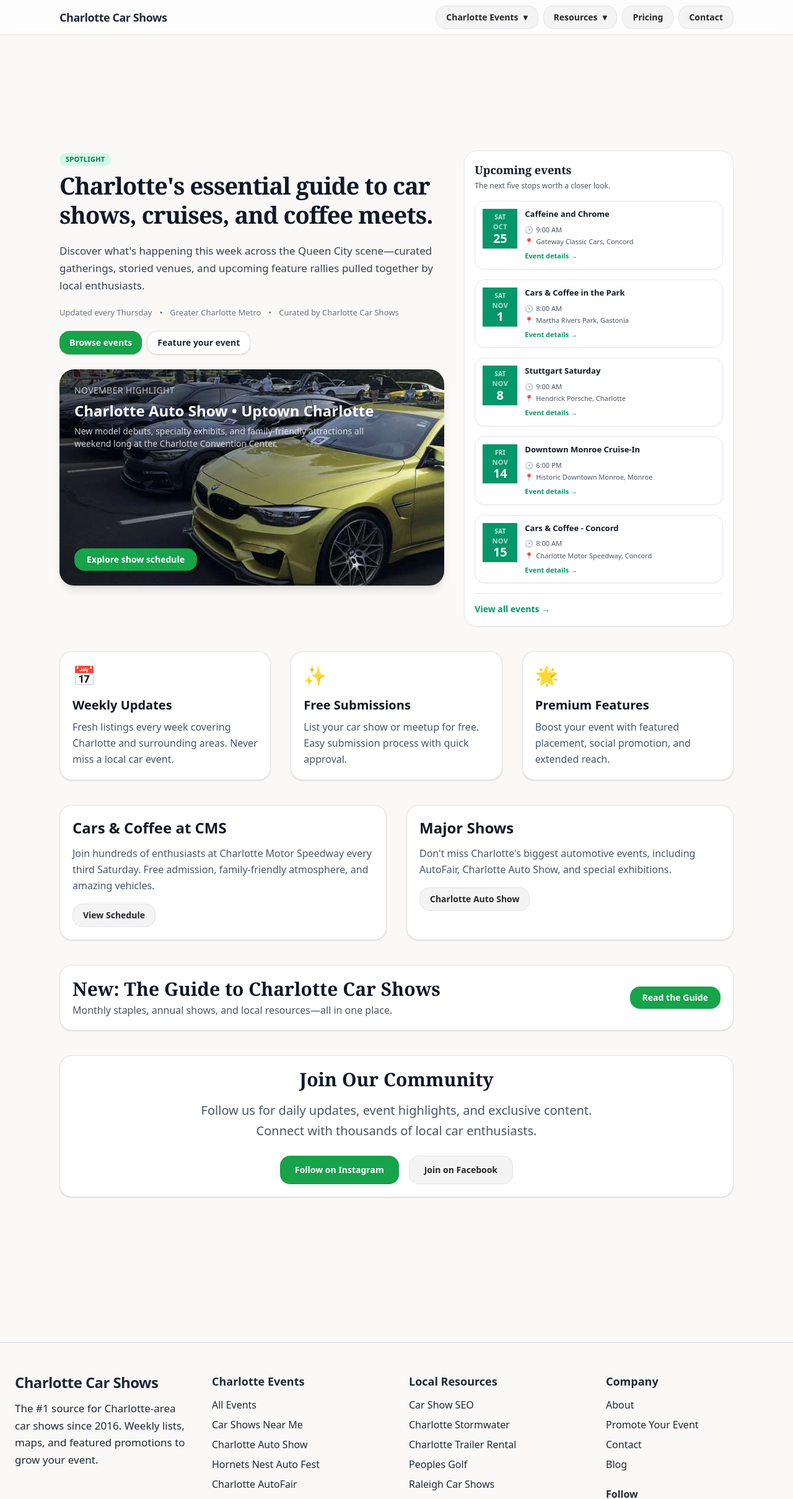
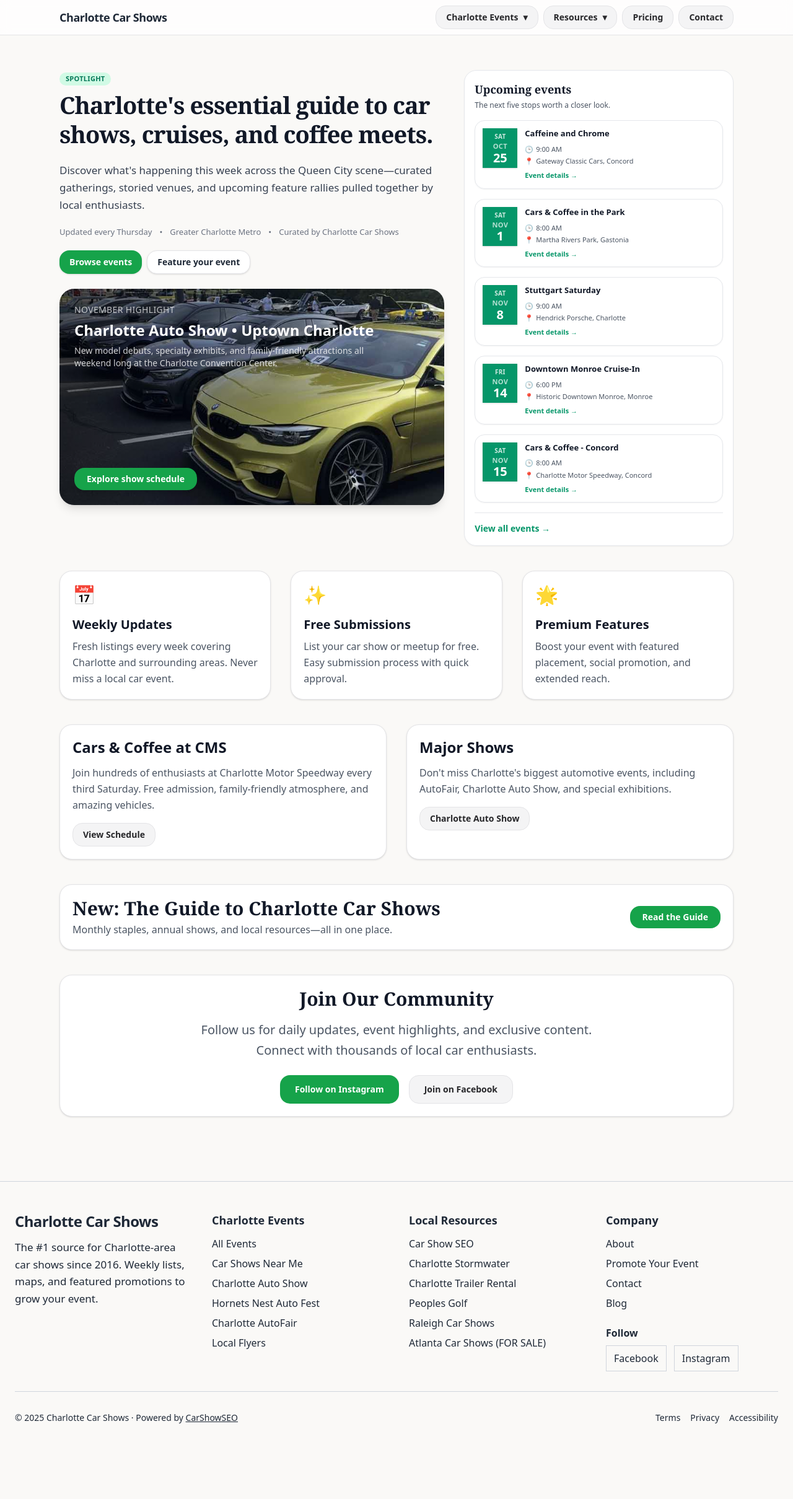
Before and after one commit to kevinscooke/ccs26, a Next.js app: page / in a window 1280 px wide. Shown: the top 2419 px of the page at 62% size. After the commit the page ends 2346 px from the top, so only its background shows below. Built offline with nearby package versions, Linux system fonts and the light colour scheme.

Commit message:
does this ad ads to all pages?

```diff
--- a/app/(marketing)/page.tsx
+++ b/app/(marketing)/page.tsx
@@ -87,19 +87,6 @@ export default function MarketingHomePage() {
       />
 
       <div className="space-y-12 py-6 lg:space-y-10 lg:py-6">
-        {/* Row 1: Skinny Landscape Ad */}
-        <section>
-          <div className="flex justify-center">
-            <AdSlot
-              slot="7744630827"
-              sizes={[
-                { media: "(min-width: 1024px)", width: 728, height: 90 }, // desktop leaderboard
-                { media: "(max-width: 1023px)", width: 320, height: 100 }, // mobile large banner
-              ]}
-            />
-          </div>
-        </section>
-
         {/* Row 2: Hero + Compact Upcoming */}
         <section className="grid grid-cols-1 gap-6 lg:grid-cols-12 lg:gap-8 lg:items-start">
           <div className="space-y-6 lg:col-span-7">
@@ -317,19 +304,6 @@ export default function MarketingHomePage() {
             </a>
           </div>
         </section>
-
-        {/* Bottom ad slot */}
-        <section>
-          <div className="flex justify-center">
-            <AdSlot
-              slot="7335717776"
-              sizes={[
-                { media: "(min-width: 1024px)", width: 728, height: 90 },
-                { media: "(max-width: 1023px)", width: 320, height: 100 },
-              ]}
-            />
-          </div>
-        </section>
       </div>
     </Container>
   );
--- a/app/events/[slug]/page.tsx
+++ b/app/events/[slug]/page.tsx
@@ -138,19 +138,6 @@ export default async function EventPage({ params }: { params: { slug: string } }
   return (
     <Container>
       <div className="w-full space-y-6 py-6 lg:space-y-8">
-        {/* Top ad with reserved height (reduces CLS) */}
-        <section aria-label="Advertisement">
-          <div className="flex items-center justify-center min-h-[90px]">
-            <AdSlot
-              slot="7744630827"
-              sizes={[
-                { media: "(min-width: 1024px)", width: 728, height: 90 },
-                { media: "(max-width: 1023px)", width: 320, height: 100 },
-              ]}
-            />
-          </div>
-        </section>
-
         {/* Schema */}
         <script type="application/ld+json" dangerouslySetInnerHTML={{ __html: JSON.stringify(jsonLd) }} />
         <script type="application/ld+json" dangerouslySetInnerHTML={{ __html: JSON.stringify(breadcrumbLd) }} />
@@ -368,17 +355,6 @@ export default async function EventPage({ params }: { params: { slug: string } }
           </nav>
         )}
 
-        {/* Bottom ad (full-width, responsive) */}
-        <section aria-label="Advertisement">
-          <div className="w-full">
-            <AdSlot
-              slot="7744630827" // use a different unit than the skyscraper
-              // full-width responsive; reserve height to ensure push
-              style={{ display: "block", width: "100%", minHeight: 120 }}
-            />
-          </div>
-        </section>
-
         {/* Mobile sticky CTA */}
         <StickyCTA
           directionsHref={mapsHref}
--- a/app/events/page.tsx
+++ b/app/events/page.tsx
@@ -83,18 +83,6 @@ export default async function EventsAllPage() {
   return (
     <Container>
       <section className="w-full space-y-8 lg:space-y-10">
-        <section>
-          <div className="flex items-center justify-center">
-            <AdSlot
-              slot="7744630827"
-              sizes={[
-                { media: "(min-width: 1024px)", width: 728, height: 90 }, // desktop leaderboard
-                { media: "(max-width: 1023px)", width: 320, height: 100 }, // mobile large banner
-              ]}
-            />
-          </div>
-        </section>
-
         <div className={`${weeklyStyles.headerRow} gap-4`}>
           <Breadcrumbs
             items={[{ label: "Home", href: "/" }, { label: "All Events", current: true }]}
@@ -167,19 +155,6 @@ export default async function EventsAllPage() {
             </div>
           </aside>
         </div>
-
-        {/* Bottom leaderboard ad */}
-        <section>
-          <div className="flex items-center justify-center">
-            <AdSlot
-              slot="7335717776"
-              sizes={[
-                { media: "(min-width: 1024px)", width: 728, height: 90 },
-                { media: "(max-width: 1023px)", width: 320, height: 100 },
-              ]}
-            />
-          </div>
-        </section>
       </section>
     </Container>
   );
--- a/app/layout.tsx
+++ b/app/layout.tsx
@@ -6,6 +6,8 @@ import type { Metadata } from "next";
 
 import TopNav from "@/components/nav/TopNav";
 import Footer from "@/components/Footer";
+import HeaderAdBar from "@/components/ads/HeaderAdBar";
+import FooterAdBar from "@/components/ads/FooterAdBar";
 
 export const metadata: Metadata = {
   metadataBase: new URL("https://charlottecarshows.com"),
--- /dev/null
+++ b/components/ads/FooterAdBar.tsx
@@ -0,0 +1,17 @@
+"use client";
+
+import AdSlot from "@/components/ads/AdSlot";
+
+export default function FooterAdBar() {
+  return (
+    <footer aria-label="Advertisement" className="mt-6">
+      <div className="flex items-center justify-center p-0 bg-transparent">
+        <AdSlot
+          slot="7744630827" // use your bottom/leaderboard unit id
+          // full-width responsive; reserve a bit of height so push() reliably fires
+          style={{ display: "block", width: "100%", minHeight: 120, lineHeight: 0 }}
+        />
+      </div>
+    </footer>
+  );
+}
--- /dev/null
+++ b/components/ads/HeaderAdBar.tsx
@@ -0,0 +1,17 @@
+"use client";
+
+import AdSlot from "@/components/ads/AdSlot";
+
+export default function HeaderAdBar() {
+  return (
+    <div aria-label="Advertisement" className="flex items-center justify-center py-0 my-2 bg-transparent">
+      <AdSlot
+        slot="7744630827" // leaderboard unit
+        sizes={[
+          { media: "(min-width: 1024px)", width: 728, height: 90 }, // desktop
+          { media: "(max-width: 1023px)", width: 320, height: 100 }, // mobile
+        ]}
+      />
+    </div>
+  );
+}
```
